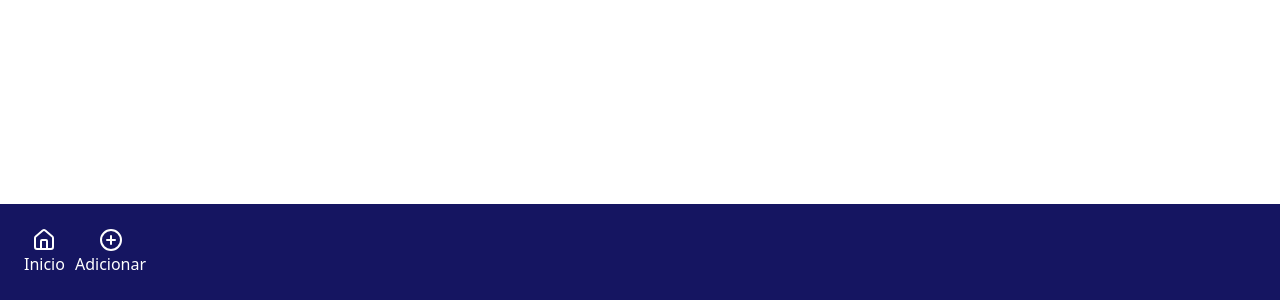
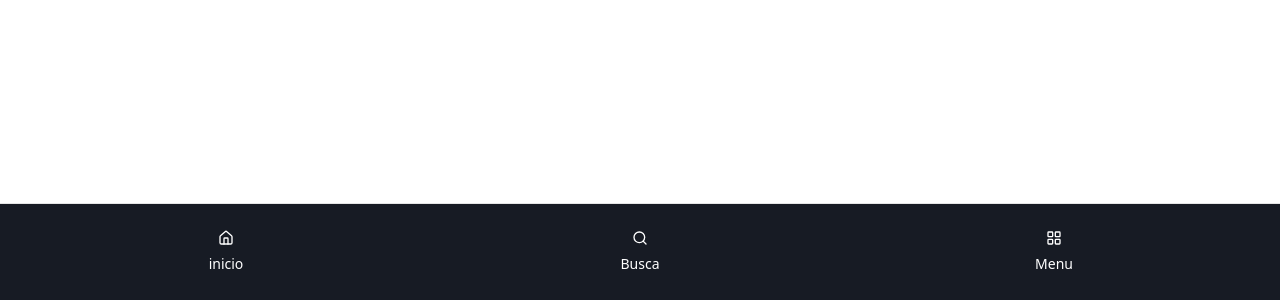
Before and after one commit to lucasMunizt/site-chacaraMoura, a React (Vite) app in the folder site/: page /home in a window 1280 px wide. Shown: the part 500-800 px from the top of the page. Built offline with nearby package versions, Linux system fonts and the light colour scheme; what tailwindcss-animated would draw is missing.

Commit message:
criação do header

```diff
--- a/site/package.json
+++ b/site/package.json
@@ -10,6 +10,7 @@
     "preview": "vite preview"
   },
   "dependencies": {
+    "@radix-ui/react-dialog": "^1.1.15",
     "@radix-ui/react-label": "^2.1.8",
     "@radix-ui/react-slot": "^1.2.4",
     "@tailwindcss/vite": "^4.1.14",
--- a/site/src/components/ui/button.tsx
+++ b/site/src/components/ui/button.tsx
@@ -1,8 +1,8 @@
-import * as React from "react"
-import { Slot } from "@radix-ui/react-slot"
-import { cva, type VariantProps } from "class-variance-authority"
+import * as React from "react";
+import { Slot } from "@radix-ui/react-slot";
+import { cva, type VariantProps } from "class-variance-authority";
 
-import { cn } from "@/lib/utils"
+import { cn } from "@/lib/utils";
 
 const buttonVariants = cva(
   "inline-flex items-center justify-center gap-2 whitespace-nowrap rounded-md text-sm font-medium transition-all disabled:pointer-events-none disabled:opacity-50 [&_svg]:pointer-events-none [&_svg:not([class*='size-'])]:size-4 shrink-0 [&_svg]:shrink-0 outline-none focus-visible:border-ring focus-visible:ring-ring/50 focus-visible:ring-[3px] aria-invalid:ring-destructive/20 dark:aria-invalid:ring-destructive/40 aria-invalid:border-destructive",
@@ -19,6 +19,7 @@
         ghost:
           "hover:bg-accent hover:text-accent-foreground dark:hover:bg-accent/50",
         link: "text-primary underline-offset-4 hover:underline",
+        ghostWhite: "hover:bg-[#422214] px-6 py-6 hover:text-white "
       },
       size: {
         default: "h-9 px-4 py-2 has-[>svg]:px-3",
@@ -34,7 +35,7 @@
       size: "default",
     },
   }
-)
+);
 
 function Button({
   className,
@@ -44,9 +45,9 @@
   ...props
 }: React.ComponentProps<"button"> &
   VariantProps<typeof buttonVariants> & {
-    asChild?: boolean
+    asChild?: boolean;
   }) {
-  const Comp = asChild ? Slot : "button"
+  const Comp = asChild ? Slot : "button";
 
   return (
     <Comp
@@ -54,7 +55,7 @@
       className={cn(buttonVariants({ variant, size, className }))}
       {...props}
     />
-  )
+  );
 }
 
-export { Button, buttonVariants }
+export { Button, buttonVariants };
--- /dev/null
+++ b/site/src/components/ui/dialog.tsx
@@ -0,0 +1,141 @@
+import * as React from "react"
+import * as DialogPrimitive from "@radix-ui/react-dialog"
+import { XIcon } from "lucide-react"
+
+import { cn } from "@/lib/utils"
+
+function Dialog({
+  ...props
+}: React.ComponentProps<typeof DialogPrimitive.Root>) {
+  return <DialogPrimitive.Root data-slot="dialog" {...props} />
+}
+
+function DialogTrigger({
+  ...props
+}: React.ComponentProps<typeof DialogPrimitive.Trigger>) {
+  return <DialogPrimitive.Trigger data-slot="dialog-trigger" {...props} />
+}
+
+function DialogPortal({
+  ...props
+}: React.ComponentProps<typeof DialogPrimitive.Portal>) {
+  return <DialogPrimitive.Portal data-slot="dialog-portal" {...props} />
+}
+
+function DialogClose({
+  ...props
+}: React.ComponentProps<typeof DialogPrimitive.Close>) {
+  return <DialogPrimitive.Close data-slot="dialog-close" {...props} />
+}
+
+function DialogOverlay({
+  className,
+  ...props
+}: React.ComponentProps<typeof DialogPrimitive.Overlay>) {
+  return (
+    <DialogPrimitive.Overlay
+      data-slot="dialog-overlay"
+      className={cn(
+        "data-[state=open]:animate-in data-[state=closed]:animate-out data-[state=closed]:fade-out-0 data-[state=open]:fade-in-0 fixed inset-0 z-50 bg-black/50",
+        className
+      )}
+      {...props}
+    />
+  )
+}
+
+function DialogContent({
+  className,
+  children,
+  showCloseButton = true,
+  ...props
+}: React.ComponentProps<typeof DialogPrimitive.Content> & {
+  showCloseButton?: boolean
+}) {
+  return (
+    <DialogPortal data-slot="dialog-portal">
+      <DialogOverlay />
+      <DialogPrimitive.Content
+        data-slot="dialog-content"
+        className={cn(
+          "bg-background data-[state=open]:animate-in data-[state=closed]:animate-out data-[state=closed]:fade-out-0 data-[state=open]:fade-in-0 data-[state=closed]:zoom-out-95 data-[state=open]:zoom-in-95 fixed top-[50%] left-[50%] z-50 grid w-full max-w-[calc(100%-2rem)] translate-x-[-50%] translate-y-[-50%] gap-4 rounded-lg border p-6 shadow-lg duration-200 outline-none sm:max-w-lg",
+          className
+        )}
+        {...props}
+      >
+        {children}
+        {showCloseButton && (
+          <DialogPrimitive.Close
+            data-slot="dialog-close"
+            className="ring-offset-background focus:ring-ring data-[state=open]:bg-accent data-[state=open]:text-muted-foreground absolute top-4 right-4 rounded-xs opacity-70 transition-opacity hover:opacity-100 focus:ring-2 focus:ring-offset-2 focus:outline-hidden disabled:pointer-events-none [&_svg]:pointer-events-none [&_svg]:shrink-0 [&_svg:not([class*='size-'])]:size-4"
+          >
+            <XIcon />
+            <span className="sr-only">Close</span>
+          </DialogPrimitive.Close>
+        )}
+      </DialogPrimitive.Content>
+    </DialogPortal>
+  )
+}
+
+function DialogHeader({ className, ...props }: React.ComponentProps<"div">) {
+  return (
+    <div
+      data-slot="dialog-header"
+      className={cn("flex flex-col gap-2 text-center sm:text-left", className)}
+      {...props}
+    />
+  )
+}
+
+function DialogFooter({ className, ...props }: React.ComponentProps<"div">) {
+  return (
+    <div
+      data-slot="dialog-footer"
+      className={cn(
+        "flex flex-col-reverse gap-2 sm:flex-row sm:justify-end",
+        className
+      )}
+      {...props}
+    />
+  )
+}
+
+function DialogTitle({
+  className,
+  ...props
+}: React.ComponentProps<typeof DialogPrimitive.Title>) {
+  return (
+    <DialogPrimitive.Title
+      data-slot="dialog-title"
+      className={cn("text-lg leading-none font-semibold", className)}
+      {...props}
+    />
+  )
+}
+
+function DialogDescription({
+  className,
+  ...props
+}: React.ComponentProps<typeof DialogPrimitive.Description>) {
+  return (
+    <DialogPrimitive.Description
+      data-slot="dialog-description"
+      className={cn("text-muted-foreground text-sm", className)}
+      {...props}
+    />
+  )
+}
+
+export {
+  Dialog,
+  DialogClose,
+  DialogContent,
+  DialogDescription,
+  DialogFooter,
+  DialogHeader,
+  DialogOverlay,
+  DialogPortal,
+  DialogTitle,
+  DialogTrigger,
+}
--- a/site/src/plataforma/components/header.tsx
+++ b/site/src/plataforma/components/header.tsx
@@ -1,17 +1,39 @@
-import { House,CirclePlus  } from "lucide-react";
+import { Button } from "@/components/ui/button";
+import { House, Search,} from "lucide-react";
+import MenuModal from "./menu";
+// CirclePlus
 const header = () => {
   return (
-    <div className="w-full bg-[#151561] p-6 flex bottom-0 fixed left-0">
-      <div className="flex items-center gap-2.5">
-        <div className="flex flex-col items-center">
-          <House color="white" />
-          <p className="text-white">Inicio</p>
-        </div>
+    <div className="w-full bg-[#0b0f19]/95 backdrop-blur-md border-t p-6 z-40 flex bottom-0 fixed left-0 ">
+      <div className="flex items-center justify-around w-full gap-2.5">
+        <Button
+          className="text-white flex-col justify-center items-center cursor-pointer hover:text-[#f77239]"
+          variant="ghostWhite"
+          size="icon-lg"
+        >
+          <House />
+          inicio
+        </Button>
 
-        <div className="flex flex-col items-center">
-          <CirclePlus color="white" />
-          <p className="text-white">Adicionar</p>
-        </div>
+        <Button
+          className="text-white flex-col items-center cursor-pointer hover:text-[#f77239]"
+          variant="ghostWhite"
+          size="icon-sm"
+        >
+          <Search />
+          Busca
+        </Button>
+        {/*
+          <Button
+            className=" text-white flex-col items-center cursor-pointer hover:text-[#f77239]"
+            variant="ghostWhite"
+            size="icon-sm"
+            onClick={FunctionMenu}
+          >
+            <Menu color="white" />
+            Menu
+          </Button> */}
+        <MenuModal />
       </div>
     </div>
   );
--- /dev/null
+++ b/site/src/plataforma/components/menu.tsx
@@ -0,0 +1,92 @@
+import {
+  Dialog,
+  DialogContent,
+  DialogTitle,
+  DialogTrigger,
+} from "@/components/ui/dialog";
+import { Button } from "@/components/ui/button";
+import { Home, BookOpen, LayoutGrid, CirclePlus, User } from "lucide-react";
+
+const navegationItems = [
+  {
+    icon: BookOpen,
+    title: "Lista de Lotes",
+  },
+  {
+    icon: Home,
+    title: "Inicio",
+  },
+  {
+    icon: CirclePlus,
+    title: "Novo Lote",
+  },
+  {
+    icon: User,
+    title: "Perfil",
+  },
+];
+
+const MenuModal = () => {
+  return (
+    <Dialog>
+      {/* BOTÃO QUE ABRE */}
+      <DialogTrigger asChild>
+        <Button
+          variant="ghostWhite"
+          size="icon-sm"
+          className="flex-col text-white"
+        >
+          <LayoutGrid />
+          Menu
+        </Button>
+      </DialogTrigger>
+
+      {/* MODAL */}
+      <DialogContent
+        className="
+         fixed
+         bottom-0
+          max-h-[85vh]
+          rounded-t-2xl
+          bg-[#0b0f19]/95
+          backdrop-blur-xl
+          border-t
+          w-full
+          p-0
+        [&>button]:text-white
+        [&>button:hover]:text-[#f77239]
+        "
+      >
+        {/* HANDLE */}
+        <div className="flex justify-center pt-3">
+          <div className="h-1 w-12 rounded-full bg-muted/40" />
+        </div>
+        <DialogTitle className="text-white font-ibmPlex font-bold text-center">
+          Menu
+        </DialogTitle>
+
+        {/* CONTEÚDO SCROLLÁVEL */}
+        <div className="px-6 pb-6 overflow-y-auto">
+          <div className="grid grid-cols-2 gap-4 justify-items-center mt-4">
+            {navegationItems.map((item, index) => {
+              const Icon = item.icon;
+              return (
+                <Button
+                  className="text-white flex-col items-center cursor-pointer hover:text-[#f77239]"
+                  variant="ghostWhite"
+                  size="icon-sm"
+                  key={index}
+                >
+                  <Icon />
+                  {item.title.toLocaleLowerCase()}
+                </Button>
+              );
+            })}
+          </div>
+        </div>
+      </DialogContent>
+    </Dialog>
+  );
+};
+
+export default MenuModal;
```
Also changed, not shown: 1 other file (tests, documents, lock files or other folders).
